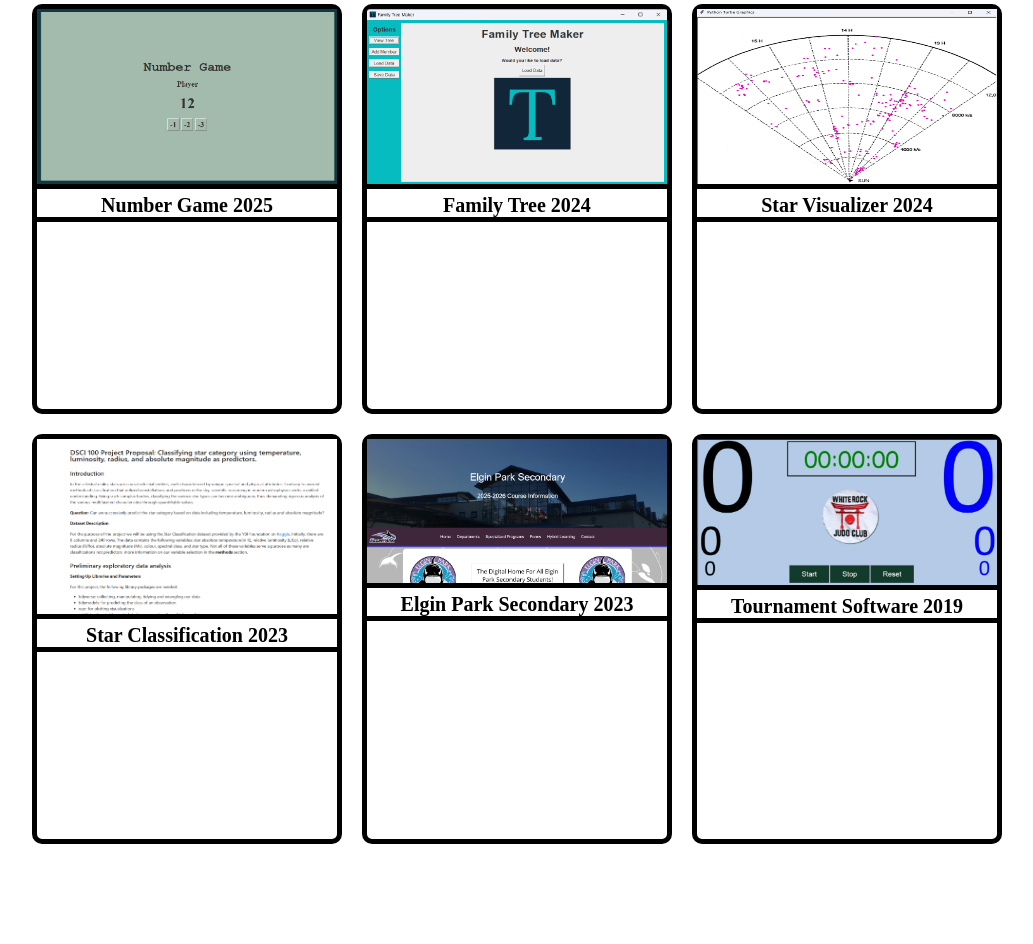
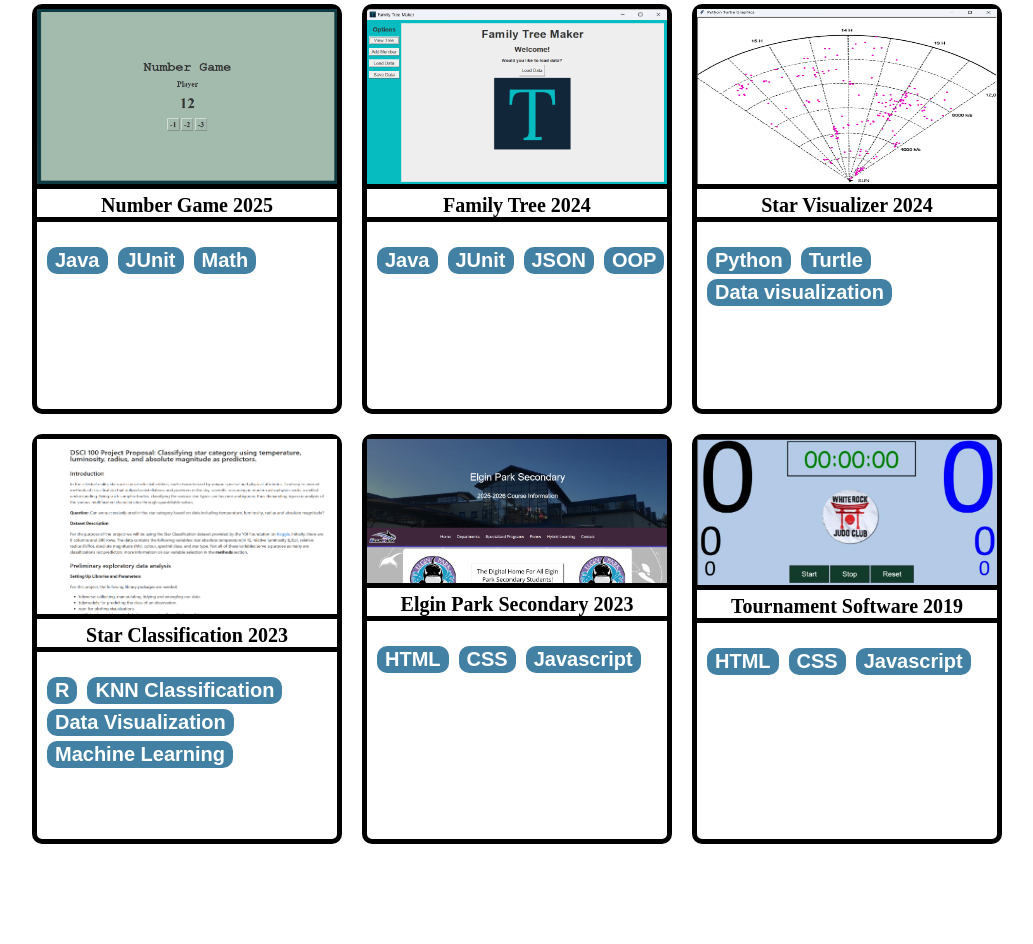
Before and after one commit to MattMatt05/portfolio, a PHP site: page /index.html in a window 1280 px wide. Shown: the part 108-1052 px from the top of the page, without its empty margins (88-1121 px from the left). Run offline with PHP 8.4, Linux system fonts and the light colour scheme.

Commit message:
Uploaded skill tags

```diff
--- a/global.css
+++ b/global.css
@@ -21,6 +21,11 @@ body {
     margin-left: 100px;
     margin-right: 100px;
     margin-bottom: 100px;
+}
+
+.textContainer {
+    display: flex;
+    flex-wrap: wrap;
 }
 
 .project {
@@ -47,7 +52,22 @@ img {
     filter: brightness(0.75) sepia(0.3) saturate(1.2);
 }
 
-p {
+#projectName {
     margin-top: 0%;
     border-bottom: 5px solid black;
 }
+
+p:not(#projectName) {
+    border-radius: 10px;
+    color: white;
+    background-color: #4281A4;
+    margin: 0;
+    box-sizing: border-box;
+    padding-top: 2px;
+    padding-bottom: 2px;
+    padding-right: 8px;
+    padding-left: 8px;
+    margin-left: 10px;
+    margin-top: 5px;
+    font-family: Arial, Helvetica, sans-serif;
+}
--- a/index.html
+++ b/index.html
@@ -14,35 +14,66 @@
             <a class="aContain" href='https://github.com/MattMatt05/NumberGame'>
                 <img src="assets/ng.png">
             </a>
-            <p>Number Game 2025</p>
+            <p id="projectName">Number Game 2025</p>
+            <div class="textContainer">
+                <p>Java</p>
+                <p>JUnit</p>
+                <p>Math</p>
+            </div>
         </div>
         <div class="project">
             <a class="aContain" href='https://github.com/MattMatt05/FamilyTreeSoftware'>
                 <img src="assets/ftsw.png">
             </a>
-            <p>Family Tree 2024</p>
+            <p id="projectName">Family Tree 2024</p>
+            <div class="textContainer">
+                <p>Java</p>
+                <p>JUnit</p>
+                <p>JSON</p>
+                <p>OOP</p>
+            </div>
         </div>
         <div class="project">
             <img src="assets/sv.png">
-            <p>Star Visualizer 2024</p>
+            <p id="projectName">Star Visualizer 2024</p>
+            <div class="textContainer">
+                <p>Python</p>
+                <p>Turtle</p>
+                <p>Data visualization</p>
+            </div>
         </div>
         <div class="project">
             <a class="aContain"
                 href='https://github.com/haovvrld/DSCI-009-Group-17-Proposal/blob/main/DSC_009_group_17_final_project.ipynb'>
                 <img src="assets/sc.png">
             </a>
-            <p>Star Classification 2023</p>
+            <p id="projectName">Star Classification 2023</p>
+            <div class="textContainer">
+                <p>R</p>
+                <p>KNN Classification</p>
+                <p>Data Visualization</p>
+                <p>Machine Learning</p>
+            </div>
         </div>
         <div class="project">
-            <a class="aContain"
-                href='https://elginparksecondary.com/home.html'>
+            <a class="aContain" href='https://elginparksecondary.com/home.html'>
                 <img src="assets/eps.png">
             </a>
-            <p>Elgin Park Secondary 2023</p>
+            <p id="projectName">Elgin Park Secondary 2023</p>
+            <div class="textContainer">
+                <p>HTML</p>
+                <p>CSS</p>
+                <p>Javascript</p>
+            </div>
         </div>
         <div class="project">
-                <img src="assets/tsw.png">
-            <p>Tournament Software 2019</p>
+            <img src="assets/tsw.png">
+            <p id="projectName">Tournament Software 2019</p>
+            <div class="textContainer">
+                <p>HTML</p>
+                <p>CSS</p>
+                <p>Javascript</p>
+            </div>
         </div>
     </div>
 </body>
```
